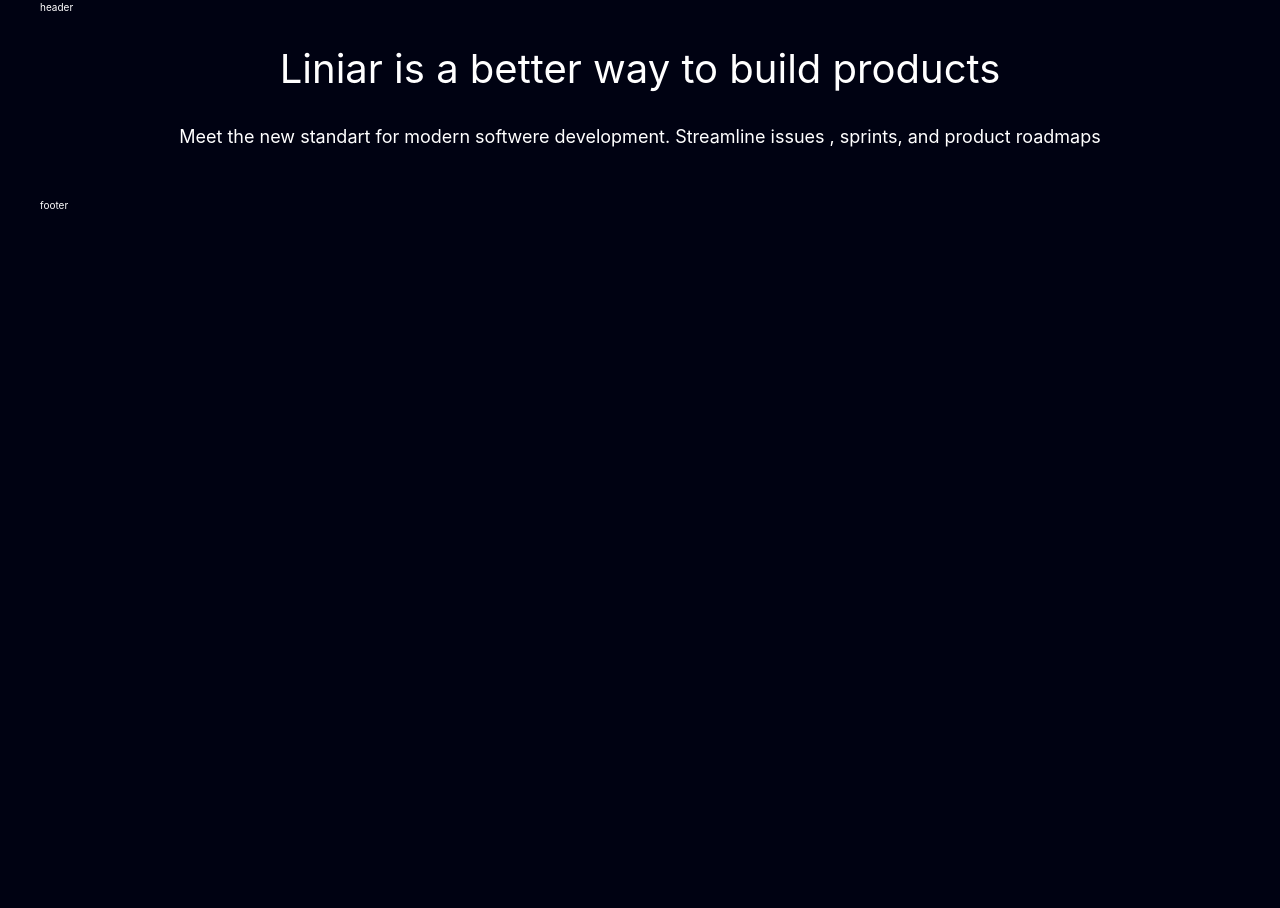
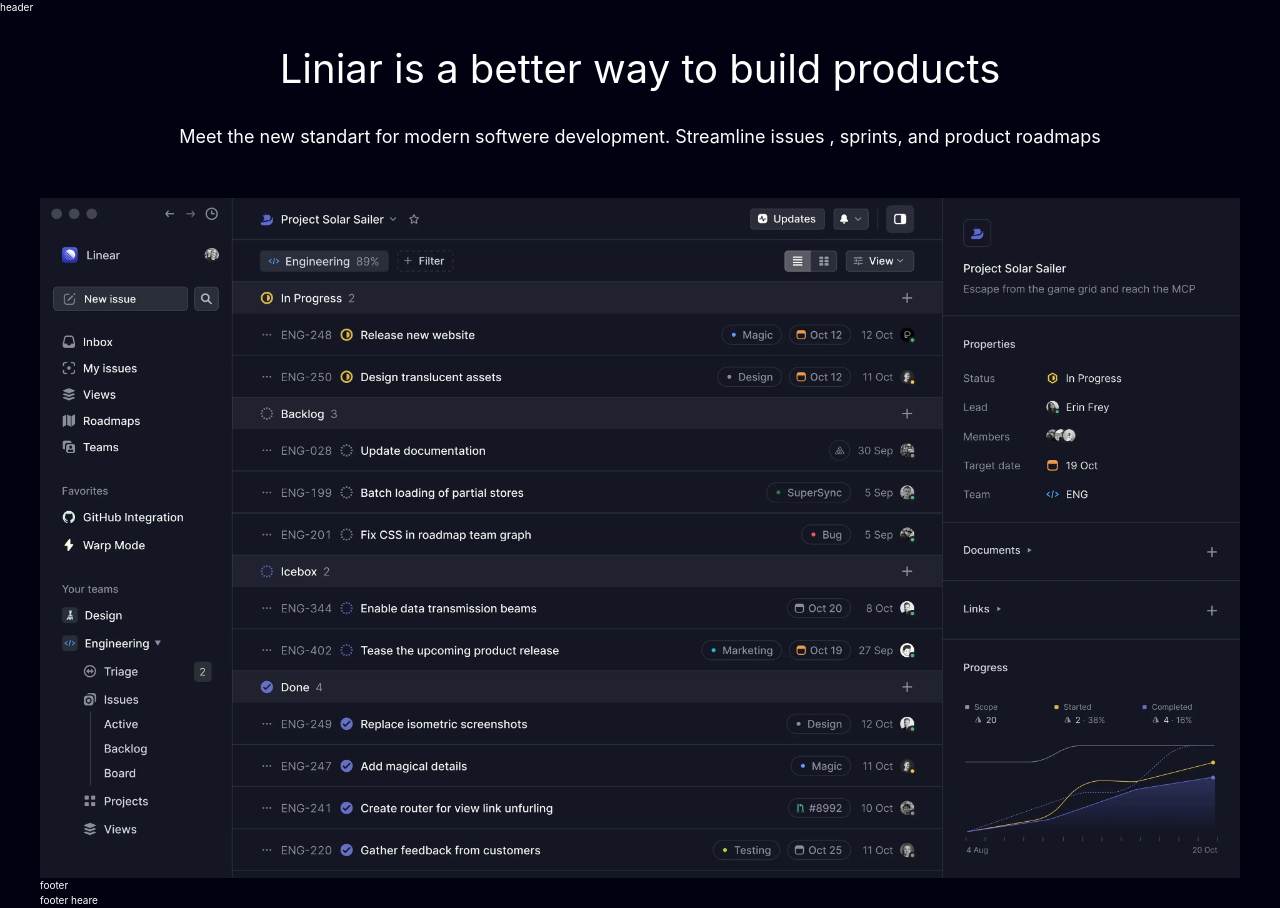
Before and after one commit to Andriikryl/linears-landing, a Next.js app: page / in a window 1280 px wide. Before the commit the page ends 800 px from the top, so only its background shows below. Built offline with nearby package versions, Linux system fonts and the light colour scheme.

Commit message:
add logo component

```diff
--- a/app/layout.tsx
+++ b/app/layout.tsx
@@ -1,5 +1,6 @@
+import { Container } from "@/components/Container";
 import "./globals.css";
-
+import { Header } from "@/components/Header";
 
 export const metadata = {
   title: "Create Next App",
@@ -13,7 +14,15 @@
 }) {
   return (
     <html lang="en">
-      <body>{children}</body>
+      <body>
+        <div>
+          <Header />
+          <main>{children}</main>
+          <footer>
+            <Container>footer heare</Container>
+          </footer>
+        </div>
+      </body>
     </html>
   );
 }
--- a/app/page.tsx
+++ b/app/page.tsx
@@ -1,12 +1,10 @@
 import { Container } from "@/components/Container";
 import { Hero, HeroSubTitle, HeroTitle } from "@/components/Hearo";
+import Image from "next/image";
 
 export default function Home() {
   return (
     <div>
-      <header>
-        <Container>header</Container>
-      </header>
       <main>
         <Container>
           <Hero>
@@ -15,6 +13,7 @@
               Meet the new standart for modern softwere development. Streamline
               issues , sprints, and product roadmaps
             </HeroSubTitle>
+            <img src="/img/hero.webp" alt="hero image" />
           </Hero>
         </Container>
       </main>
--- /dev/null
+++ b/components/Header.tsx
@@ -0,0 +1,3 @@
+export const Header = () => {
+  return <h1>header</h1>;
+};
--- /dev/null
+++ b/components/icons/logo.tsx
@@ -0,0 +1,16 @@
+export const Logo = ({ className }: { className?: string }) => (
+  <svg
+    width="64"
+    height="64"
+    viewBox="0 0 64 64"
+    fill="#EEEFFC"
+    color="#EEEFFC"
+    aria-label="Linear Logotype"
+    className={className}
+  >
+    <path d="M0.403013 37.3991L26.6009 63.597C13.2225 61.3356 2.66442 50.7775 0.403013 37.3991Z"></path>
+    <path d="M0 30.2868L33.7132 64C35.7182 63.8929 37.6742 63.6013 39.5645 63.142L0.85799 24.4355C0.398679 26.3259 0.10713 28.2818 0 30.2868Z"></path>
+    <path d="M2.53593 19.4042L44.5958 61.4641C46.1277 60.8066 47.598 60.0331 48.9956 59.1546L4.84543 15.0044C3.96691 16.402 3.19339 17.8723 2.53593 19.4042Z"></path>
+    <path d="M7.69501 11.1447C13.5677 4.32093 22.2677 0 31.9769 0C49.6628 0 64 14.3372 64 32.0231C64 41.7323 59.6791 50.4323 52.8553 56.305L7.69501 11.1447Z"></path>
+  </svg>
+);
```
